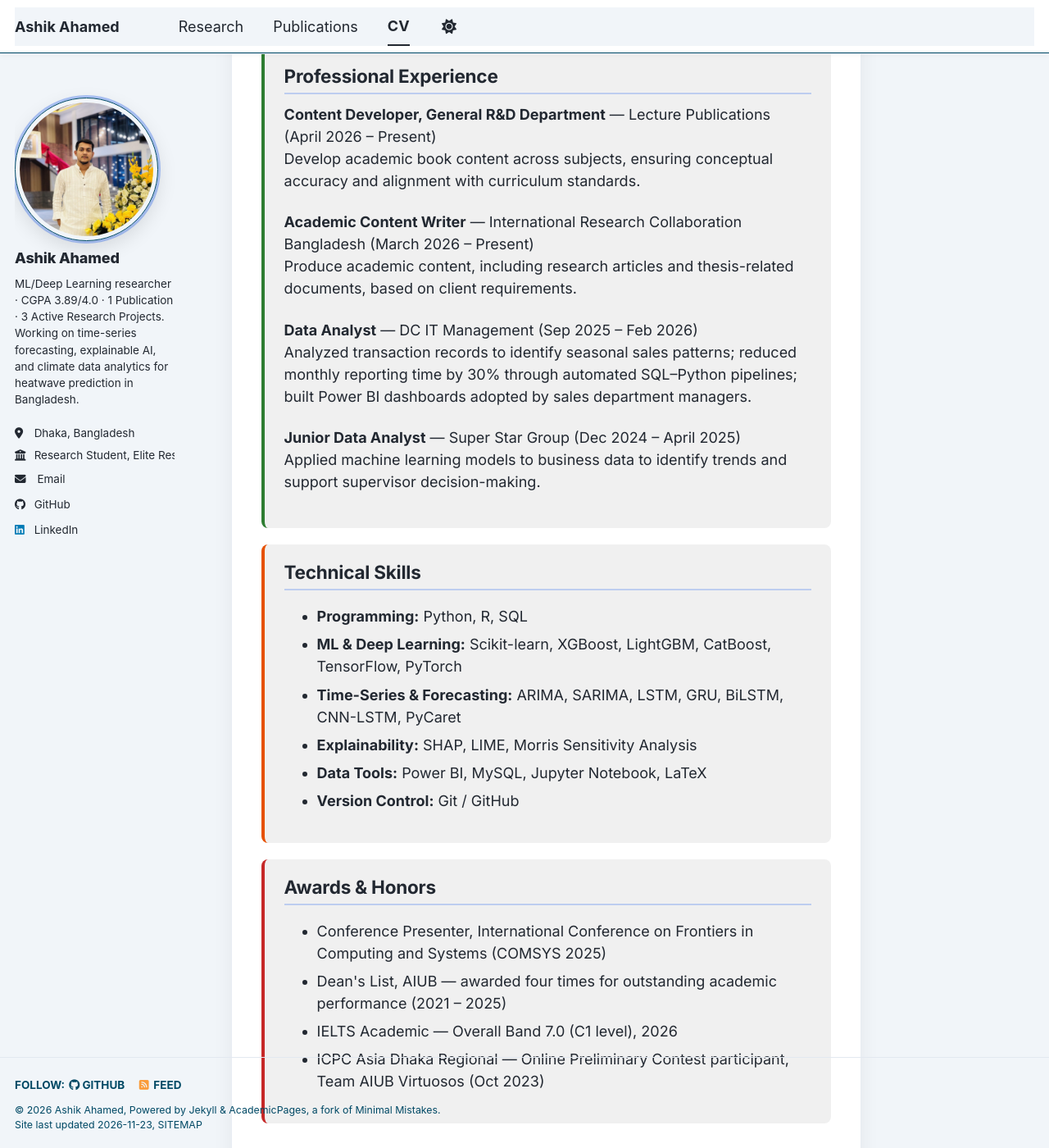
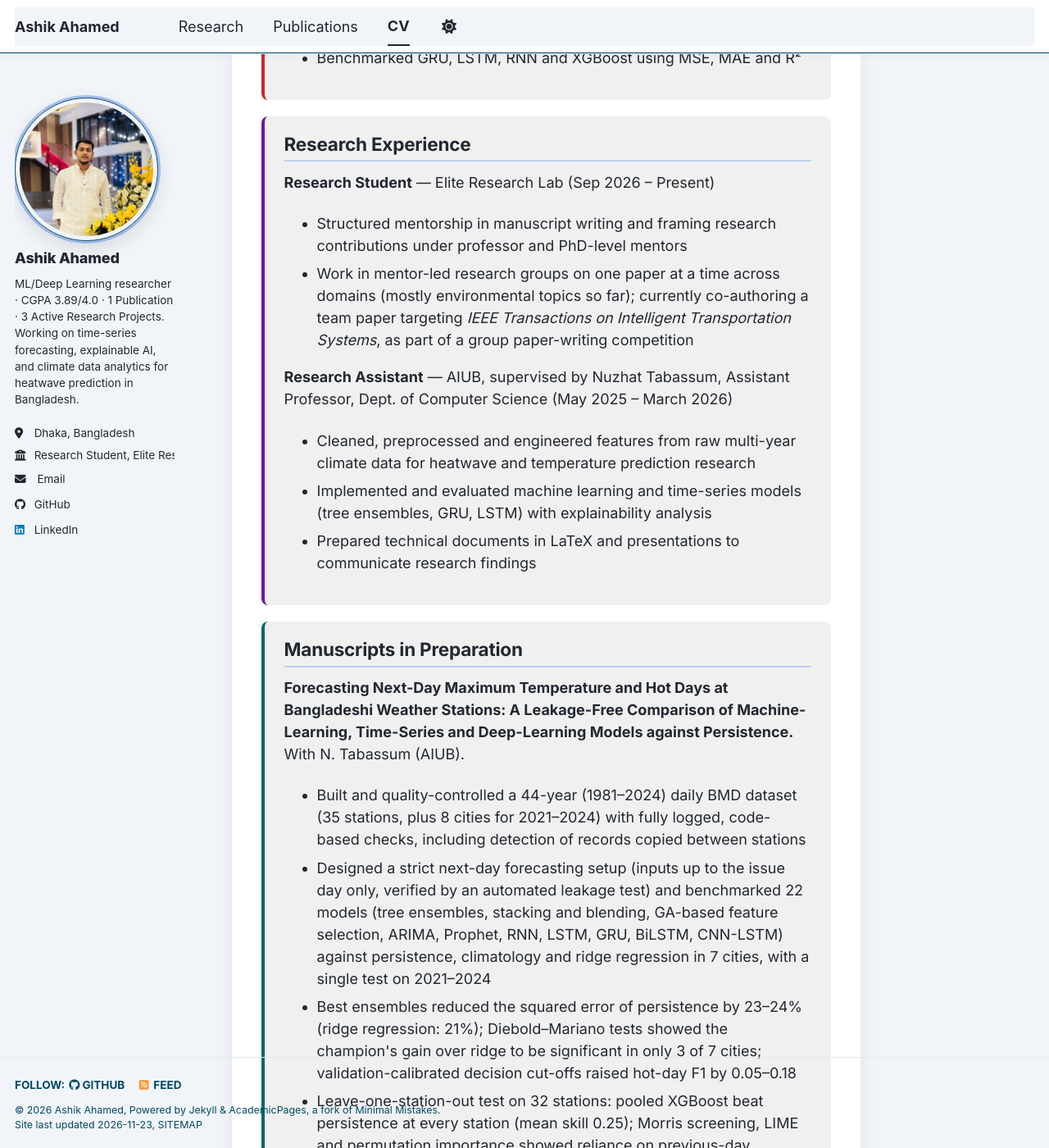
Before and after one commit to ashikahamed985/ashikahamed985.github.io, a Jekyll site: the page built from _pages/cv.md, in a window 1280 px wide and 1400 px high, scrolled down 866 px. Shown: the whole window at 82% size. Built offline with Jekyll 4.4.1, drawn with Linux system fonts in a browser that asks for light colours; a style sheet for code colours, icons or effects is not loaded; some of the changed text lies outside the part shown.

Commit message:
Update cv.md

```diff
--- a/_pages/cv.md
+++ b/_pages/cv.md
@@ -10,49 +10,84 @@ redirect_from:
 
 <div style="background:rgba(128,128,128,0.12);border-radius:8px;padding:20px 24px;margin:20px 0;border-left:4px solid #1565c0;">
 <h2 style="margin-top:0;">Education</h2>
-<p><strong>B.Sc. in Computer Science, Major: Information Systems</strong> — American International University–Bangladesh (AIUB), 2021 – 2025<br>
+<p><strong>B.Sc. in Computer Science and Engineering (Major: Information Systems)</strong> — American International University–Bangladesh (AIUB), Dhaka, 2021 – 2025<br>
 CGPA: 3.89 / 4.00 (Dean's List – 4 times)<br>
-Relevant Coursework: Machine Learning, Data Science, Probability &amp; Statistics, Data Warehousing &amp; Data Mining, Computer Vision &amp; Pattern Recognition, Artificial Intelligence &amp; Expert Systems</p>
+Relevant Coursework: Machine Learning, Data Science, Probability &amp; Statistics, Data Warehousing &amp; Data Mining, Computer Vision &amp; Pattern Recognition, Artificial Intelligence &amp; Expert Systems<br>
+English: IELTS Academic, Overall Band 7.0 (2026)</p>
+</div>
+
+<div style="background:rgba(128,128,128,0.12);border-radius:8px;padding:20px 24px;margin:20px 0;border-left:4px solid #c62828;">
+<h2 style="margin-top:0;">Publications</h2>
+<p><strong>Ahamed, A.</strong> (first author), Raxit, S., Zayad, A. A., Hasan, S. I., &amp; Tabassum, N. <em>Enhancing Heatwave Prediction Using Explainable AI: Feature Selection and Model Optimization for Improved Forecasting.</em> International Conference on Frontiers in Computing and Systems (COMSYS 2025). Accepted, to appear in proceedings (Springer Nature); presented at the conference. <a href="/publication/2025-12-01-heatwave-prediction-xai">Details →</a></p>
+<ul>
+<li>Built a 10-year (2010–2020) daily climate dataset from eight BMD stations across Bangladesh; used SHAP-based feature selection to identify key predictors of daily maximum temperature</li>
+<li>Benchmarked GRU, LSTM, RNN and XGBoost using MSE, MAE and R²</li>
+</ul>
 </div>
 
 <div style="background:rgba(128,128,128,0.12);border-radius:8px;padding:20px 24px;margin:20px 0;border-left:4px solid #6a1b9a;">
 <h2 style="margin-top:0;">Research Experience</h2>
-<p><strong>Research Student</strong> — Elite Research Lab (Sep 2026 – Present)<br>
-Receiving structured mentorship on academic paper writing, including manuscript structure, framing research contributions, and positioning related work; co-authoring an ongoing paper under lab supervision.</p>
-<p><strong>Research Assistant</strong> — AIUB, supervised by Nuzhat Tabassum, Assistant Professor (May 2025 – March 2026)<br>
-Performed data cleaning and preprocessing for climate research datasets; implemented and evaluated ML models; prepared technical documents in LaTeX and presentations to communicate research findings.</p>
+<p><strong>Research Student</strong> — Elite Research Lab (Sep 2026 – Present)</p>
+<ul>
+<li>Structured mentorship in manuscript writing and framing research contributions under professor and PhD-level mentors</li>
+<li>Work in mentor-led research groups on one paper at a time across domains (mostly environmental topics so far); currently co-authoring a team paper targeting <em>IEEE Transactions on Intelligent Transportation Systems</em>, as part of a group paper-writing competition</li>
+</ul>
+<p><strong>Research Assistant</strong> — AIUB, supervised by Nuzhat Tabassum, Assistant Professor, Dept. of Computer Science (May 2025 – March 2026)</p>
+<ul>
+<li>Cleaned, preprocessed and engineered features from raw multi-year climate data for heatwave and temperature prediction research</li>
+<li>Implemented and evaluated machine learning and time-series models (tree ensembles, GRU, LSTM) with explainability analysis</li>
+<li>Prepared technical documents in LaTeX and presentations to communicate research findings</li>
+</ul>
 </div>
 
-<div style="background:rgba(128,128,128,0.12);border-radius:8px;padding:20px 24px;margin:20px 0;border-left:4px solid #2e7d32;">
-<h2 style="margin-top:0;">Professional Experience</h2>
-<p><strong>Content Developer, General R&amp;D Department</strong> — Lecture Publications (April 2026 – Present)<br>
-Develop academic book content across subjects, ensuring conceptual accuracy and alignment with curriculum standards.</p>
-<p><strong>Academic Content Writer</strong> — International Research Collaboration Bangladesh (March 2026 – Present)<br>
-Produce academic content, including research articles and thesis-related documents, based on client requirements.</p>
-<p><strong>Data Analyst</strong> — DC IT Management (Sep 2025 – Feb 2026)<br>
-Analyzed transaction records to identify seasonal sales patterns; reduced monthly reporting time by 30% through automated SQL–Python pipelines; built Power BI dashboards adopted by sales department managers.</p>
-<p><strong>Junior Data Analyst</strong> — Super Star Group (Dec 2024 – April 2025)<br>
-Applied machine learning models to business data to identify trends and support supervisor decision-making.</p>
+<div style="background:rgba(128,128,128,0.12);border-radius:8px;padding:20px 24px;margin:20px 0;border-left:4px solid #00695c;">
+<h2 style="margin-top:0;">Manuscripts in Preparation</h2>
+<p><strong>Forecasting Next-Day Maximum Temperature and Hot Days at Bangladeshi Weather Stations: A Leakage-Free Comparison of Machine-Learning, Time-Series and Deep-Learning Models against Persistence.</strong> With N. Tabassum (AIUB).</p>
+<ul>
+<li>Built and quality-controlled a 44-year (1981–2024) daily BMD dataset (35 stations, plus 8 cities for 2021–2024) with fully logged, code-based checks, including detection of records copied between stations</li>
+<li>Designed a strict next-day forecasting setup (inputs up to the issue day only, verified by an automated leakage test) and benchmarked 22 models (tree ensembles, stacking and blending, GA-based feature selection, ARIMA, Prophet, RNN, LSTM, GRU, BiLSTM, CNN-LSTM) against persistence, climatology and ridge regression in 7 cities, with a single test on 2021–2024</li>
+<li>Best ensembles reduced the squared error of persistence by 23–24% (ridge regression: 21%); Diebold–Mariano tests showed the champion's gain over ridge to be significant in only 3 of 7 cities; validation-calibrated decision cut-offs raised hot-day F1 by 0.05–0.18</li>
+<li>Leave-one-station-out test on 32 stations: pooled XGBoost beat persistence at every station (mean skill 0.25); Morris screening, LIME and permutation importance showed reliance on previous-day maximum temperature, dry-bulb temperature and cloud cover</li>
+</ul>
+</div>
+
+<div style="background:rgba(128,128,128,0.12);border-radius:8px;padding:20px 24px;margin:20px 0;border-left:4px solid #455a64;">
+<h2 style="margin-top:0;">Research Projects</h2>
+<p><strong>ML Framework for Next-Day Heat Risk Prediction in Bangladesh</strong> — Independent research project (Jun 2026 – Present)</p>
+<ul>
+<li>Predict next-day heat risk level (Safe, Caution, Danger, Extreme Danger) for eight Bangladesh cities from previous-day meteorological features (MinTemp, Cloud, Rainfall, DryBulbTemp, Sunshine, WindSpeed), using 11 years of weather data</li>
+<li>Risk labels derived from the Heat Index (Rothfusz equation) using MaxTemp and Humidity, both excluded from model inputs to prevent data leakage</li>
+<li>Benchmarking XGBoost, Random Forest and LSTM for multi-class prediction; SHAP to identify city-specific risk factors; proposing an early-warning framework</li>
+</ul>
+<p><strong>Explainable AI in Education for Personalized Learning</strong> (2024 – 2025) — Python, scikit-learn, XGBoost, SHAP</p>
+<ul>
+<li>XAI framework to predict student GPA and classify stress levels; SHAP identified study hours, sleep and physical activity as key predictors (SVC: 95% accuracy, F1 0.94; Linear Regression R² 0.538)</li>
+</ul>
+<p><strong>Other Technical Projects</strong></p>
+<ul>
+<li><strong>Face Recognition System</strong> (Python, TensorFlow): CNN-based recognition with augmentation, evaluated by accuracy, precision, recall and confusion matrix</li>
+<li><strong>Data Visualization in Pharmaceutical Evaluation</strong> (R, ggplot2): exploratory analysis and publication-quality visualizations of drug-evaluation data</li>
+</ul>
 </div>
 
 <div style="background:rgba(128,128,128,0.12);border-radius:8px;padding:20px 24px;margin:20px 0;border-left:4px solid #e65100;">
 <h2 style="margin-top:0;">Technical Skills</h2>
 <ul>
 <li><strong>Programming:</strong> Python, R, SQL</li>
-<li><strong>ML &amp; Deep Learning:</strong> Scikit-learn, XGBoost, LightGBM, CatBoost, TensorFlow, PyTorch</li>
-<li><strong>Time-Series &amp; Forecasting:</strong> ARIMA, SARIMA, LSTM, GRU, BiLSTM, CNN-LSTM, PyCaret</li>
-<li><strong>Explainability:</strong> SHAP, LIME, Morris Sensitivity Analysis</li>
-<li><strong>Data Tools:</strong> Power BI, MySQL, Jupyter Notebook, LaTeX</li>
-<li><strong>Version Control:</strong> Git / GitHub</li>
+<li><strong>ML &amp; Deep Learning:</strong> scikit-learn, XGBoost, LightGBM, CatBoost, TensorFlow, PyTorch</li>
+<li><strong>Time Series:</strong> ARIMA, SARIMA, Prophet, LSTM, GRU, BiLSTM, CNN-LSTM, PyCaret</li>
+<li><strong>Forecast Evaluation:</strong> skill scores, Diebold–Mariano test, block bootstrap, leave-one-station-out validation</li>
+<li><strong>Explainability:</strong> SHAP, LIME, Morris Sensitivity Analysis, permutation importance</li>
+<li><strong>Tools:</strong> Power BI, MySQL, Jupyter, LaTeX, Git / GitHub</li>
 </ul>
 </div>
 
-<div style="background:rgba(128,128,128,0.12);border-radius:8px;padding:20px 24px;margin:20px 0;border-left:4px solid #c62828;">
-<h2 style="margin-top:0;">Awards &amp; Honors</h2>
-<ul>
-<li>Conference Presenter, International Conference on Frontiers in Computing and Systems (COMSYS 2025)</li>
-<li>Dean's List, AIUB — awarded four times for outstanding academic performance (2021 – 2025)</li>
-<li>IELTS Academic — Overall Band 7.0 (C1 level), 2026</li>
-<li>ICPC Asia Dhaka Regional — Online Preliminary Contest participant, Team AIUB Virtuosos (Oct 2023)</li>
-</ul>
+<div style="background:rgba(128,128,128,0.12);border-radius:8px;padding:20px 24px;margin:20px 0;border-left:4px solid #2e7d32;">
+<h2 style="margin-top:0;">Other Professional Experience</h2>
+<p><strong>Content Developer and PPT Presentation Expert, General R&amp;D Department</strong> — Lecture Publications, Dhaka (May 2026 – Present)<br>
+Develop academic book content, restructuring complex material into clear explanations aligned with curriculum standards.</p>
+<p><strong>Data Analyst</strong> — DC IT Management, Dhaka (Sep 2025 – Feb 2026)<br>
+Automated SQL–Python reporting pipelines (monthly reporting time reduced by 30%); built Power BI dashboards used by sales managers.</p>
+<p><strong>Junior Data Analyst</strong> — Super Star Group, Dhaka (Dec 2024 – April 2025)<br>
+Applied machine learning models to business data to identify trends and support decision-making.</p>
 </div>
```
